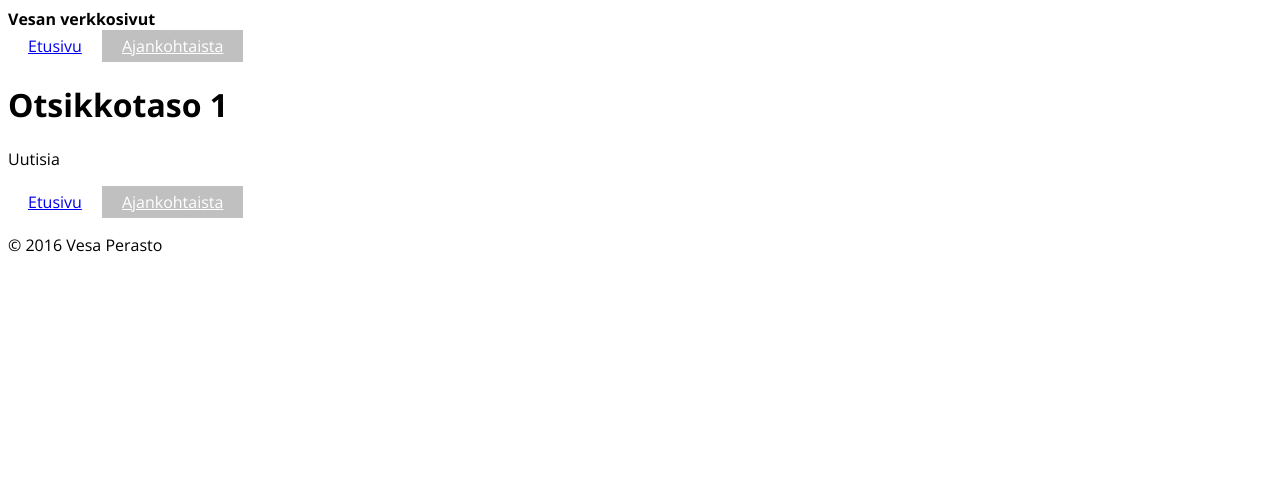
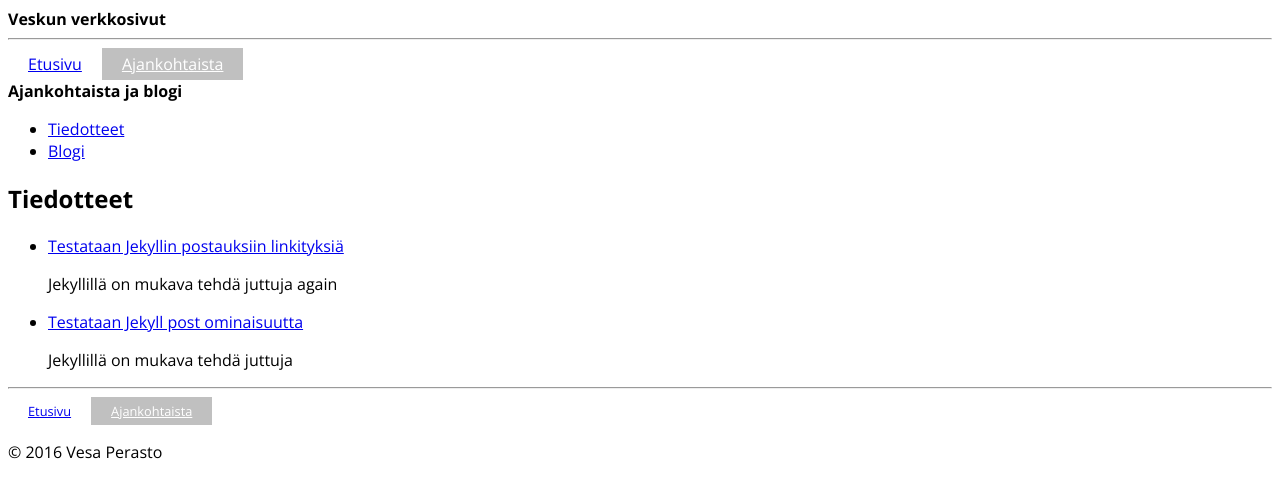
Before and after one commit to vperasto/vperasto.github.io, a Jekyll site: the page built from news.html, in a window 1280 px wide. Shown: the top 498 px of the page. Built offline with Jekyll 4.4.1, drawn with Linux system fonts in a browser that asks for light colours; Markdown is read by kramdown in place of the engine named in the settings.

Commit message:
Multiple changes

```diff
--- a/_includes/nav.html
+++ b/_includes/nav.html
@@ -1,6 +1,6 @@
 <nav>
   <ul class="nav {{include.navclass}}">
     <li><a href="{{site.baseurl}}/" class="{% if page.url == '/' %}current{% endif %}">Etusivu</a></li>
-    <li><a href="{{site.baseurl}}/news.html" class="{% if page.url == '/news.html' %}current{% endif %}">Ajankohtaista</a></li>
+    <li><a href="{{site.baseurl}}/news.html" class="{% if page.url contains 'news' or page.url contains 'blog' %}current{% endif %}">Ajankohtaista</a></li>
   </ul>
 </nav>
--- a/_layouts/default.html
+++ b/_layouts/default.html
@@ -1,18 +1,20 @@
 <!DOCTYPE html>
 <html lang="fi">
 <head>
- <title>Vesa Peraston verkkosivut - avataan pian</title>
- <link href="{{site.baseurl}}/css/layout.css" rel="stylesheet">
- <link href="https://fonts.googleapis.com/css?family=Lato:400,700,900|Open+Sans:400,700" rel="stylesheet">
+  <meta charset="UTF-8">
+  <title>Vesa Peraston verkkosivut - avataan pian</title>
+  <link href="{{site.baseurl}}/css/layout.css" rel="stylesheet">
+  <link href="https://fonts.googleapis.com/css?family=Lato:400,700,900|Open+Sans:400,700" rel="stylesheet">
 </head>
 <body>
   <header>
-    <strong>Vesan verkkosivut</strong>
+    <strong>Veskun verkkosivut</strong>
+    <hr>
     {% include nav.html navclass='nav-top'%}
   </header>
-  <h1>Otsikkotaso 1</h1>
   {{content}}
   <footer>
+    <hr>
     {% include nav.html navclass='nav-bottom'%}
     <p>&copy; 2016 Vesa Perasto</p>
   </footer>
--- /dev/null
+++ b/_layouts/news.html
@@ -0,0 +1,12 @@
+---
+layout: default
+---
+<strong>Ajankohtaista ja blogi</strong>
+<nav>
+  <ul>
+    <li><a href="{{site.baseurl}}/news.html">Tiedotteet</a></li>
+    <li><a href="{{site.baseurl}}/blog.html">Blogi</a></li>
+  </ul>
+</nav>
+
+{{content}}
--- /dev/null
+++ b/_posts/news/2016-08-19-testipostaus.md
@@ -0,0 +1,10 @@
+---
+layout: news
+title: Testataan Jekyll post ominaisuutta
+meta: Jekyllillä on mukava tehdä juttuja
+source: http://www.koodaaja.net
+category: news
+url: news/2016/08/19/testipostaus.html
+---
+
+Testiuutinen
--- /dev/null
+++ b/_posts/news/2016-08-19-toinen-testipostaus.md
@@ -0,0 +1,10 @@
+---
+layout: news
+title: Testataan Jekyllin postauksiin linkityksiä
+meta: Jekyllillä on mukava tehdä juttuja again
+source: http://www.koodaaja.net
+category: news
+url: news/2016/08/19/toinen-testipostaus.html
+---
+
+Testiuutinen 2
--- a/css/layout.css
+++ b/css/layout.css
@@ -29,3 +29,6 @@ h1,h2,h3,h4,h5,h6 {
   background: silver;
   color: #fff;
 }
+.nav-bottom {
+  font-size: 80%;
+}
--- a/index.html
+++ b/index.html
@@ -1,4 +1,6 @@
 ---
 layout: default
 ---
-<p>verkkosivustoa rakennetaan</p>
+<h2>Tervetuloa sivustolleni</h2>
+<p>Ikävä kyllä koodaus on vielä vaiheessa. Palaa myöhemmin tarkistamaan tilanne!</p>
+<p>Tämä on vain testisivu jolla harjoiteltu erinomaista <a href="http://jekyllrb.com/" target="blank">Jekylliä</a> jolla voidaan luoda staattisia verkkosivuja </p>
--- a/news.html
+++ b/news.html
@@ -1,4 +1,13 @@
 ---
-layout: default
+layout: news
 ---
-<p>Uutisia
+<h2>Tiedotteet</h2>
+
+<ul>
+  {% for news in site.categories.news %}
+  <li>
+    <a href="{{site.baseurl}}/{{news.url}}">{{news.title}}</a>
+    <p>{{news.meta}}</p>
+  </li>
+  {% endfor %}
+</ul>
```
Also changed, not shown: _posts/blog/2016-08-19-testipostaus-blogiin.md (added, +10 -0 lines), blog.html (added, +13 -0 lines).
